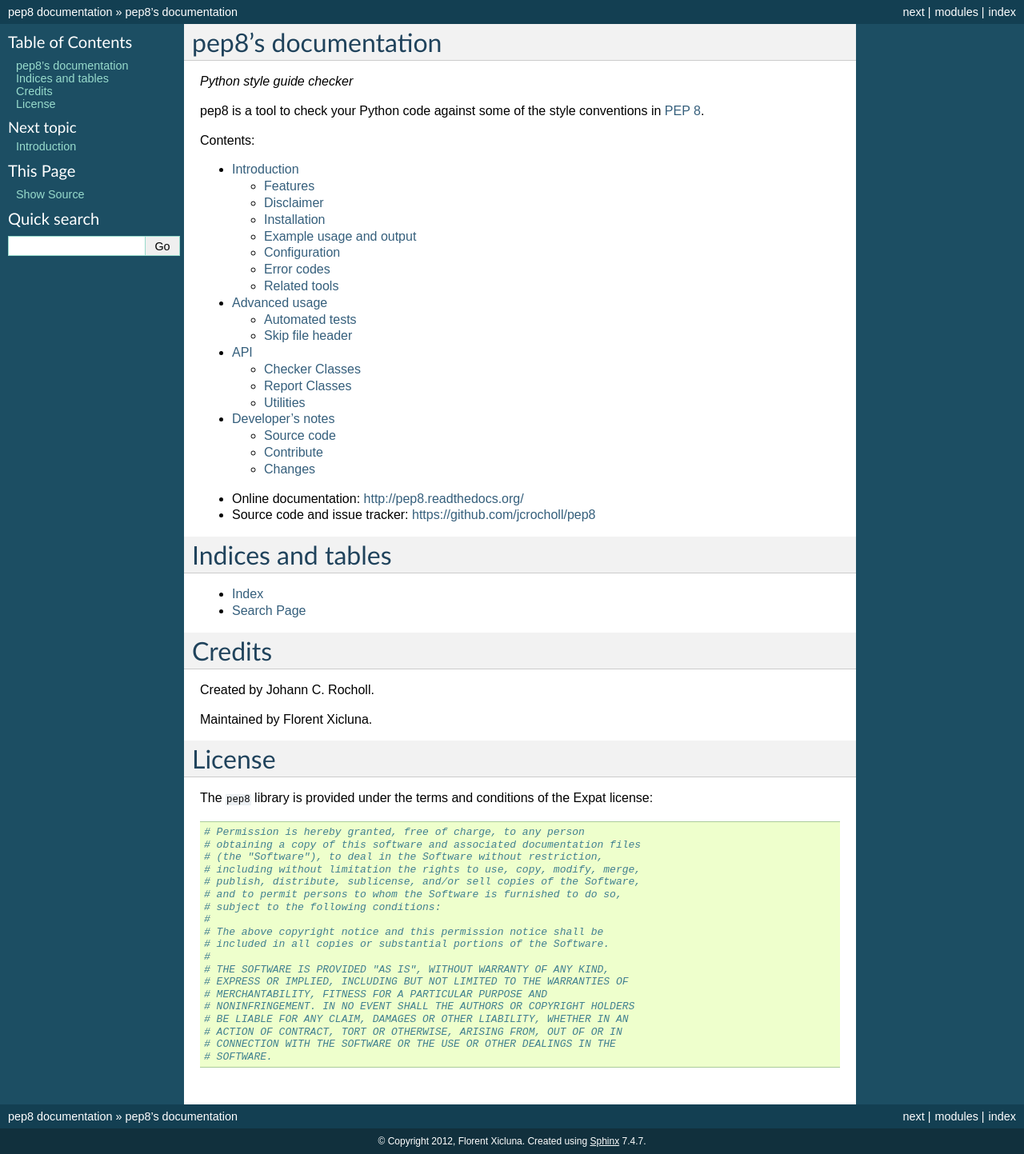
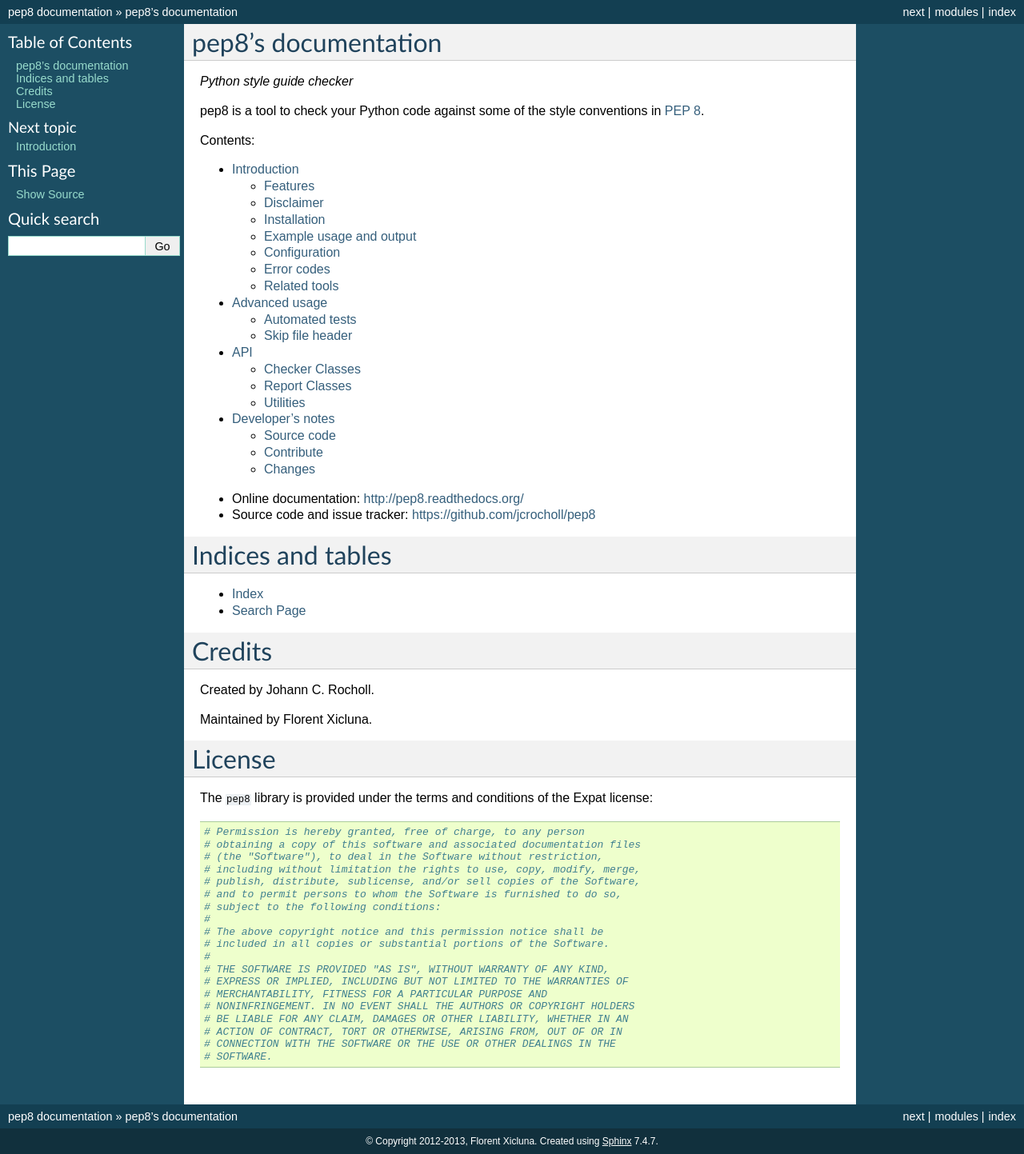
Before and after one commit to PyCQA/pycodestyle, a Sphinx documentation site: the page built from docs/index.rst, in a window 1280 px wide. Shown: the whole page at 80% size. Built offline with Sphinx 7.4.7, drawn with Linux system fonts in a browser that asks for light colours.

Commit message:
Copyright

```diff
--- a/docs/conf.py
+++ b/docs/conf.py
@@ -45,7 +45,7 @@
 
 # General information about the project.
 project = u'pep8'
-copyright = u'2012, Florent Xicluna'
+copyright = u'2012-2013, Florent Xicluna'
 
 # The version info for the project you're documenting, acts as replacement for
 # |version| and |release|, also used in various other places throughout the
--- a/pep8.py
+++ b/pep8.py
@@ -1,7 +1,7 @@
 #!/usr/bin/env python
 # pep8.py - Check Python source code formatting, according to PEP 8
 # Copyright (C) 2006-2009 Johann C. Rocholl <johann@rocholl.net>
-# Copyright (C) 2009-2012 Florent Xicluna <florent.xicluna@gmail.com>
+# Copyright (C) 2009-2013 Florent Xicluna <florent.xicluna@gmail.com>
 #
 # Permission is hereby granted, free of charge, to any person
 # obtaining a copy of this software and associated documentation files
```
Also changed, not shown: 1 other file.
